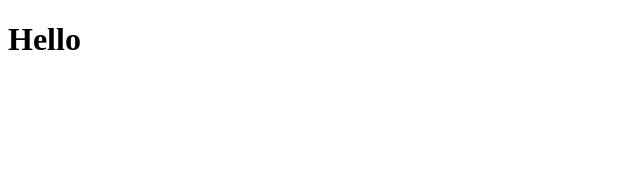
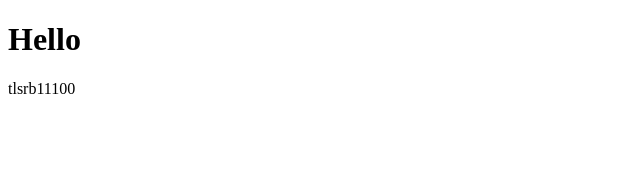
Before and after one commit to tlsrb100/custom_hooks, a React (Create React App) app: page / in a window 1280 px wide. Shown: the top 170 px of the page, without its empty margins (0-640 px from the left). Built offline with nearby package versions, Linux system fonts and the light colour scheme.

Commit message:
Feat: useFadeIn 추가
* useRef로 선택 태그 컨트롤
* useFadeIn에서 ref와 initial style 리턴
* 렌더링 후에 useEffect로 finish style 설정해서 transition 실행

```diff
--- a/src/App.js
+++ b/src/App.js
@@ -1,12 +1,11 @@
-import useBeforeLeave from './hooks/useBeforeLeave';
+import useFadeIn from './hooks/useFadeIn';
 function App() {
-  const begForLife = () => {
-    console.log('Pls dont leave');
-  };
-  useBeforeLeave(begForLife);
+  const fadeInH1 = useFadeIn(1, 2);
+  const fadeInP = useFadeIn(5, 10);
   return (
     <div className='App'>
-      <h1>Hello</h1>
+      <h1 {...fadeInH1}>Hello</h1>
+      <p {...fadeInP}>tlsrb11100</p>
     </div>
   );
 }
--- /dev/null
+++ b/src/hooks/useFadeIn.js
@@ -0,0 +1,14 @@
+import { useRef, useEffect } from 'react';
+const useFadeIn = (duration = 1, delay = 0) => {
+  const element = useRef();
+  useEffect(() => {
+    if (element.current) {
+      const { current } = element;
+      current.style.transition = `opacity ${duration}s ease-in-out ${delay}`;
+      current.style.opacity = 1;
+    }
+  }, []);
+  return { ref: element, style: { opacity: 0 } };
+};
+
+export default useFadeIn;
```
